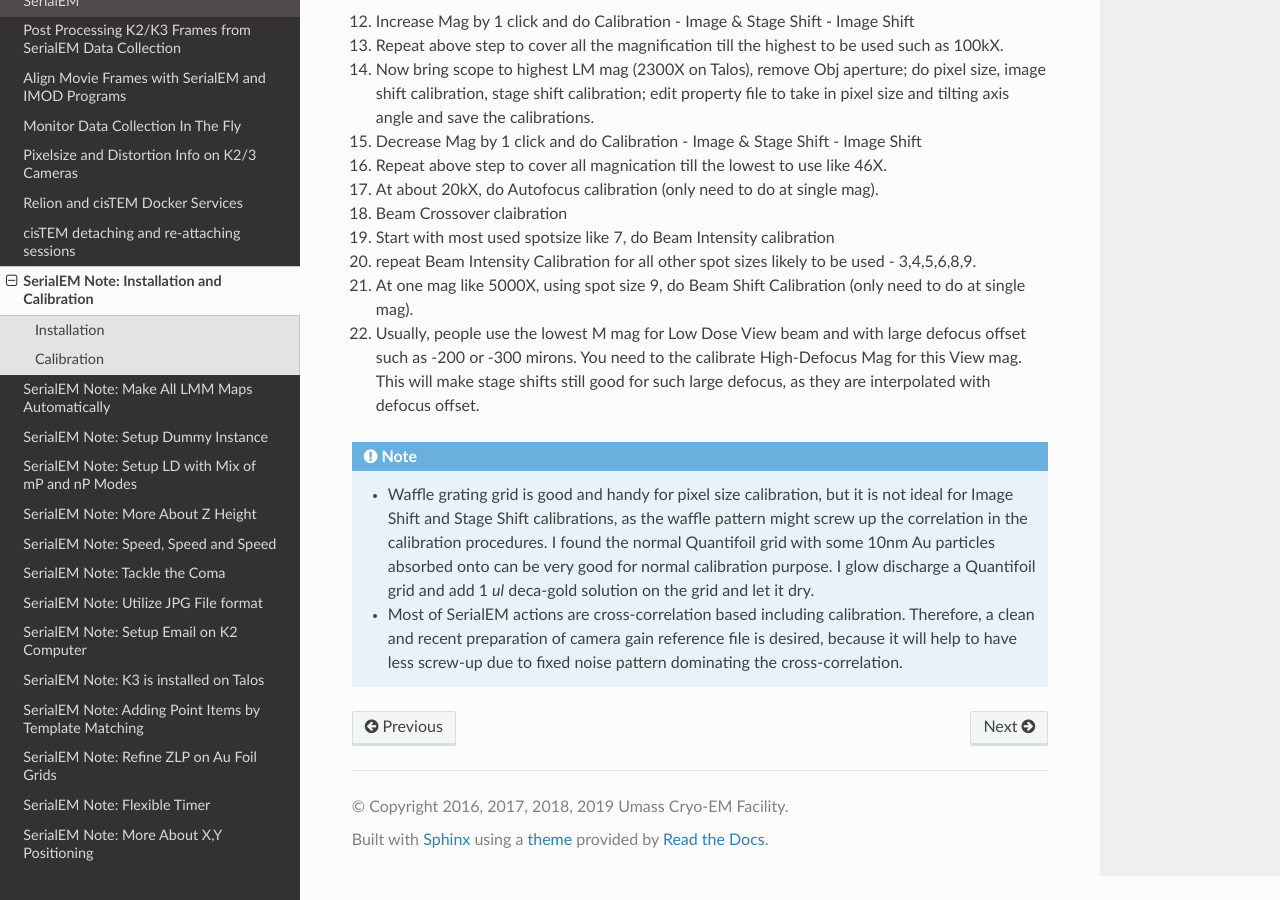
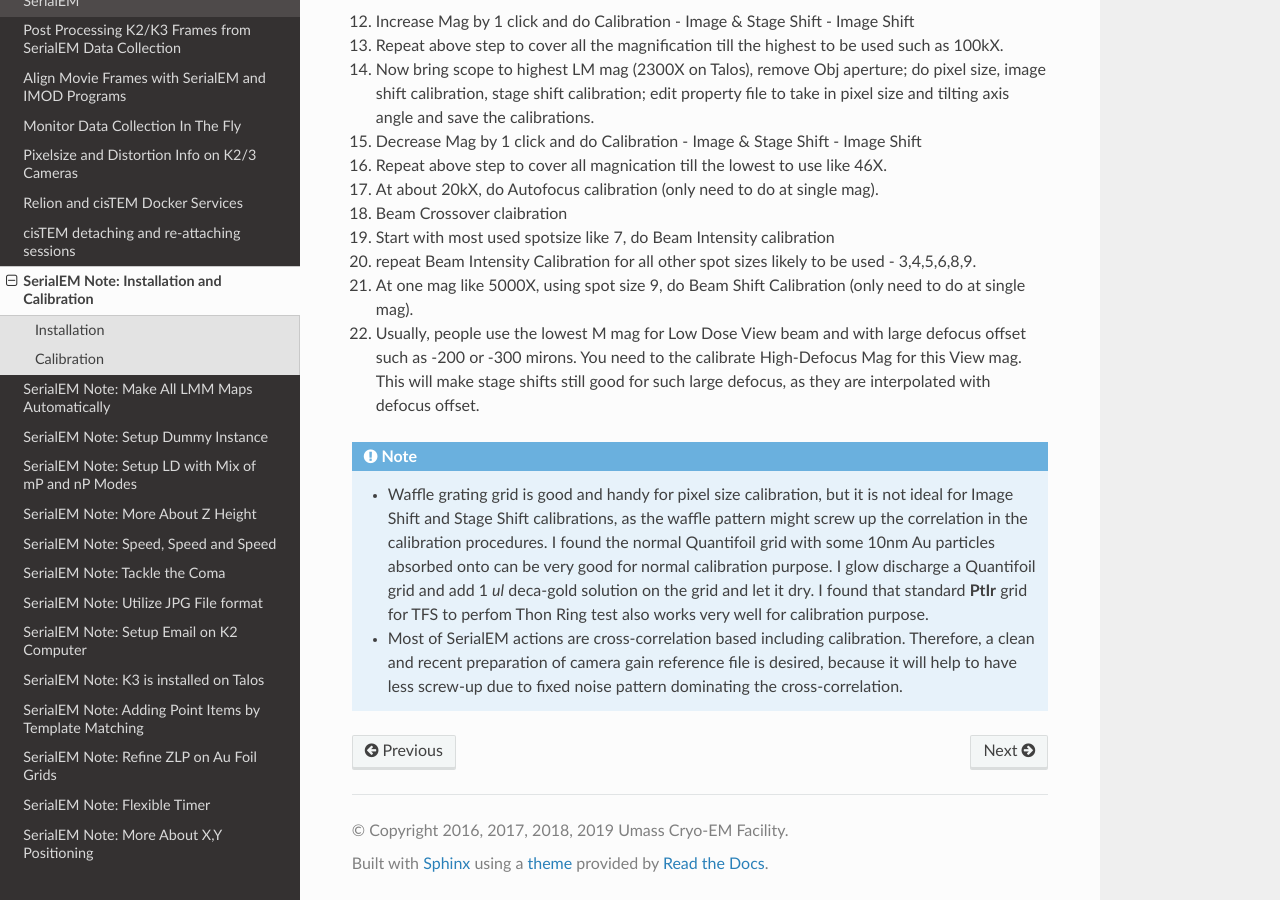
Before and after one commit to xuchen66/sphinx-emdocs, a Sphinx documentation site: the page built from source/serialEM-note-install-and-calib.rst, in a window 1280 px wide and 900 px high, scrolled down 3344 px. Built offline with Sphinx 7.4.7 and the Read the Docs theme 2.0.0, drawn with Linux system fonts in a browser that asks for light colours; pages that are not in the unit, such as notebooks, are missing from menus.

Commit message:
Update serialEM-note-install-and-calib.rst

```diff
--- a/source/serialEM-note-install-and-calib.rst
+++ b/source/serialEM-note-install-and-calib.rst
@@ -24,6 +24,7 @@
 Here are steps to follow.
 
 1. Ask David for the initial system file. Normally, you would fill out a "questionnaire" available at the ftp server - http://bio3d.colorado.edu/ftp/SerialEM/questionnaire.txt and send it to David. David will then create a framework file on the same ftp server for you to download. This framework file is a zip file, you can download it to local like Desktop and unzip it by double clicking on the file. Beside a sub-folder "Admin" created under C:\\ProgramData\\SerialEM, the most important file in the framework is one initial system file called "SerailEMproperties.txt". You must have this file to get started. Please refer to the SerialEM webpage for the latest information regarding this.
+
 
 #. Make sure your camera computer and microscope computer are on the same network. For example, K2 computer can be configured to have a network interface with IP address 192.168.1.2, and FEI scope with 192.168.1.1. And they should be able to *ping* each other. You might be confused by Gatan's DM aleady being able to communicate with scope, as it can detect magnification change of scope. However, this DM connection to scope is usually via serial port by a direct serial cable. SerialEM uses standard TCP/IP to communicate to a remote computer and therefore requires a standard network setup in place.
 
@@ -134,5 +135,5 @@
 
 .. Note::
 
-   - Waffle grating grid is good and handy for pixel size calibration, but it is not ideal for Image Shift and Stage Shift calibrations, as the waffle pattern might screw up the correlation in the calibration procedures. I found the normal Quantifoil grid with some 10nm Au particles absorbed onto can be very good for normal calibration purpose. I glow discharge a Quantifoil grid and add 1 *ul* deca-gold solution on the grid and let it dry.
+   - Waffle grating grid is good and handy for pixel size calibration, but it is not ideal for Image Shift and Stage Shift calibrations, as the waffle pattern might screw up the correlation in the calibration procedures. I found the normal Quantifoil grid with some 10nm Au particles absorbed onto can be very good for normal calibration purpose. I glow discharge a Quantifoil grid and add 1 *ul* deca-gold solution on the grid and let it dry. I found that standard **PtIr** grid for TFS to perfom Thon Ring test also works very well for calibration purpose.
    - Most of SerialEM actions are cross-correlation based including calibration. Therefore, a clean and recent preparation of camera gain reference file is desired, because it will help to have less screw-up due to fixed noise pattern dominating the cross-correlation.
```
Also changed, not shown: other parts of source/serialEM-note-install-and-calib.rst (+1 -1 lines).
